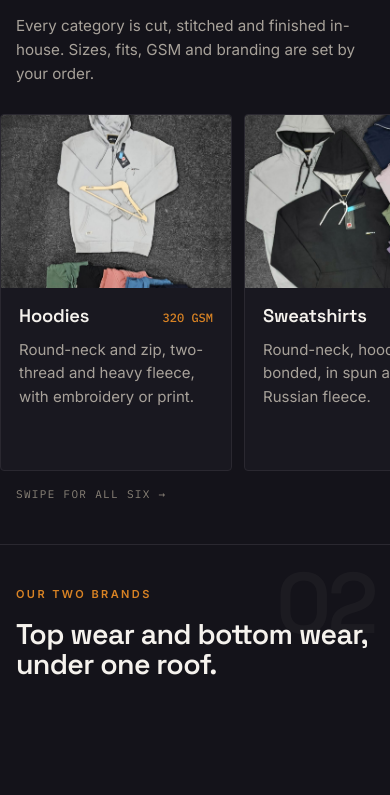
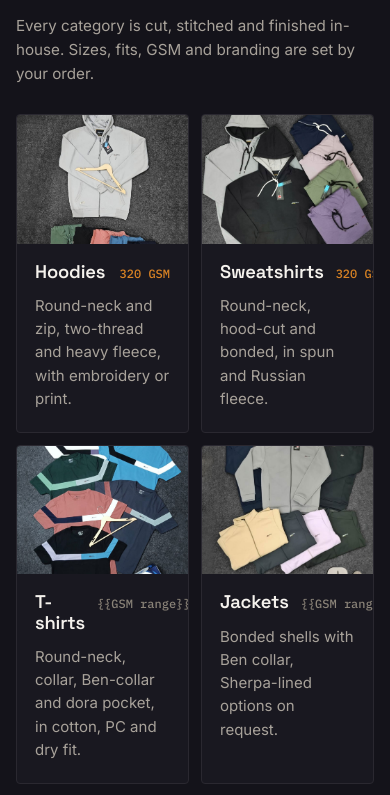
Before and after one commit to SamiyaS5904/AI-Bootcamp, a React (Vite) app in the folder Panwar Knitwear Website Redesign/panwarknitwear/panwar-knitwear/: page / in a window 390 px wide. Shown: the part 1423-2218 px from the top of the page. Built offline with nearby package versions, Linux system fonts and the light colour scheme.

Commit message:
show all six categories on mobile
Co-Authored-By: Claude Opus 5 <noreply@anthropic.com>

```diff
--- a/Panwar Knitwear Website Redesign/panwarknitwear/panwar-knitwear/src/sections/Categories.jsx
+++ b/Panwar Knitwear Website Redesign/panwarknitwear/panwar-knitwear/src/sections/Categories.jsx
@@ -1,10 +1,9 @@
 import { CATEGORY_CARDS } from "../data/company.js";
-import { useMediaQuery, useReveal } from "../hooks/index.js";
+import { useReveal } from "../hooks/index.js";
 
 export default function Categories() {
   const headRef = useReveal();
   const gridRef = useReveal({ stagger: 110 });
-  const isMobile = useMediaQuery("(max-width: 760px)");
 
   return (
     <section className="pk-section" id="categories">
@@ -55,7 +54,6 @@ export default function Categories() {
           ))}
         </div>
 
-        {isMobile && <p className="pk-rail__hint">SWIPE FOR ALL SIX →</p>}
       </div>
     </section>
   );
--- a/Panwar Knitwear Website Redesign/panwarknitwear/panwar-knitwear/src/styles/responsive.css
+++ b/Panwar Knitwear Website Redesign/panwarknitwear/panwar-knitwear/src/styles/responsive.css
@@ -302,22 +302,21 @@
     padding-inline: var(--gutter);
   }
 
-  /* Category cards become a snap rail. */
+  /* Category cards go two-up rather than into a snap rail.
+     As a rail, categories five and six — track pants and shorts, the whole
+     MSP Sports bottom-wear half of the business — sat off-screen behind a
+     horizontal swipe most visitors never make. Six cards in a 2x3 grid is
+     one vertical scroll and nothing is hidden. */
   .pk-cats {
-    display: flex;
+    display: grid;
+    grid-template-columns: repeat(2, 1fr);
     gap: 12px;
-    overflow-x: auto;
-    scroll-snap-type: x mandatory;
     background: transparent;
     border: none;
     margin-top: 28px;
-    margin-inline: calc(var(--gutter) * -1);
-    padding: 0 var(--gutter) 6px;
   }
 
   .pk-cat {
-    flex: 0 0 232px;
-    scroll-snap-align: start;
     border: 1px solid var(--line);
     border-radius: var(--radius);
     overflow: hidden;
@@ -623,6 +622,7 @@
     grid-template-columns: 1fr;
   }
 
+  .pk-listings a,
   .pk-listings span:not(.pk-label) {
     padding: 10px 14px;
     font-size: 13px;
```
